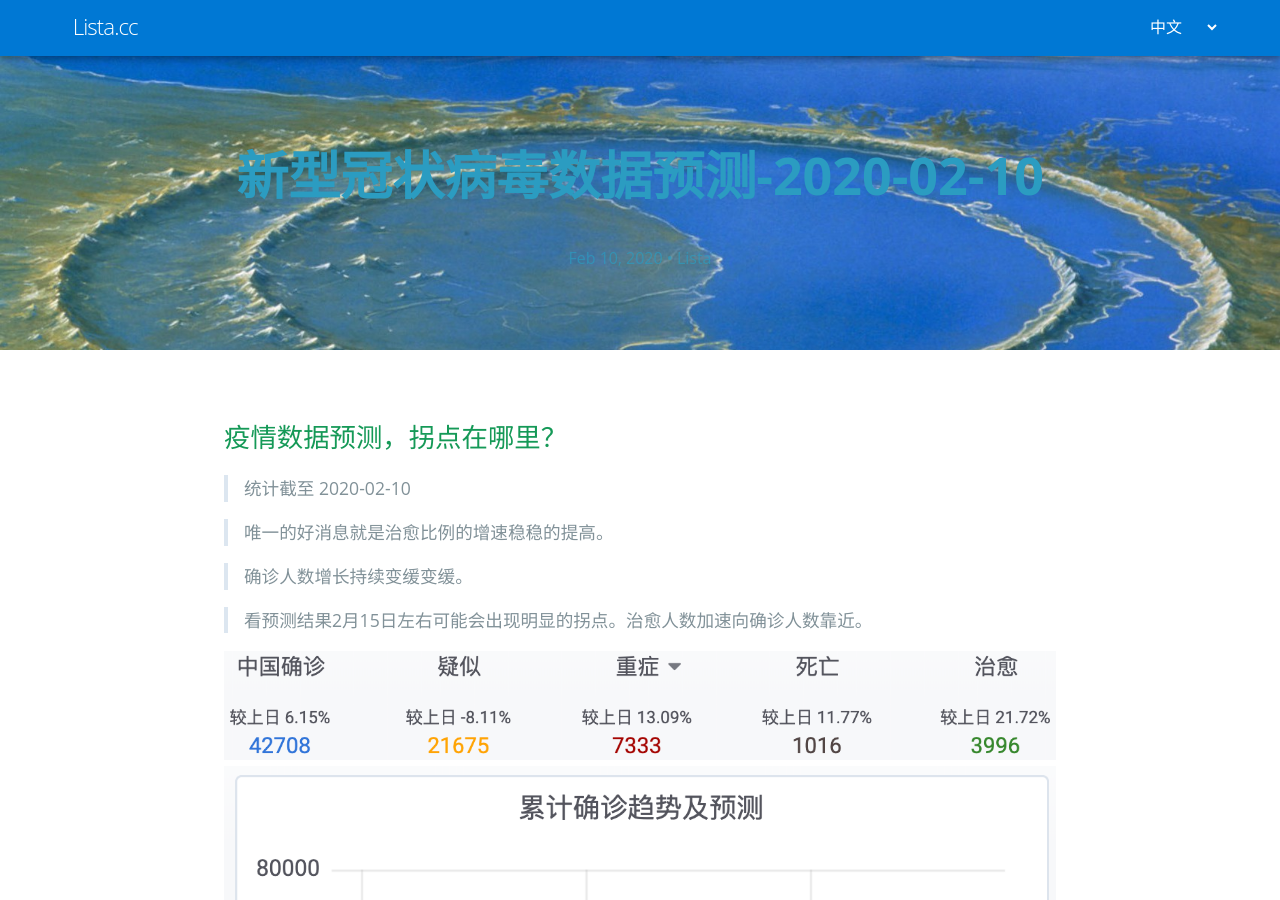
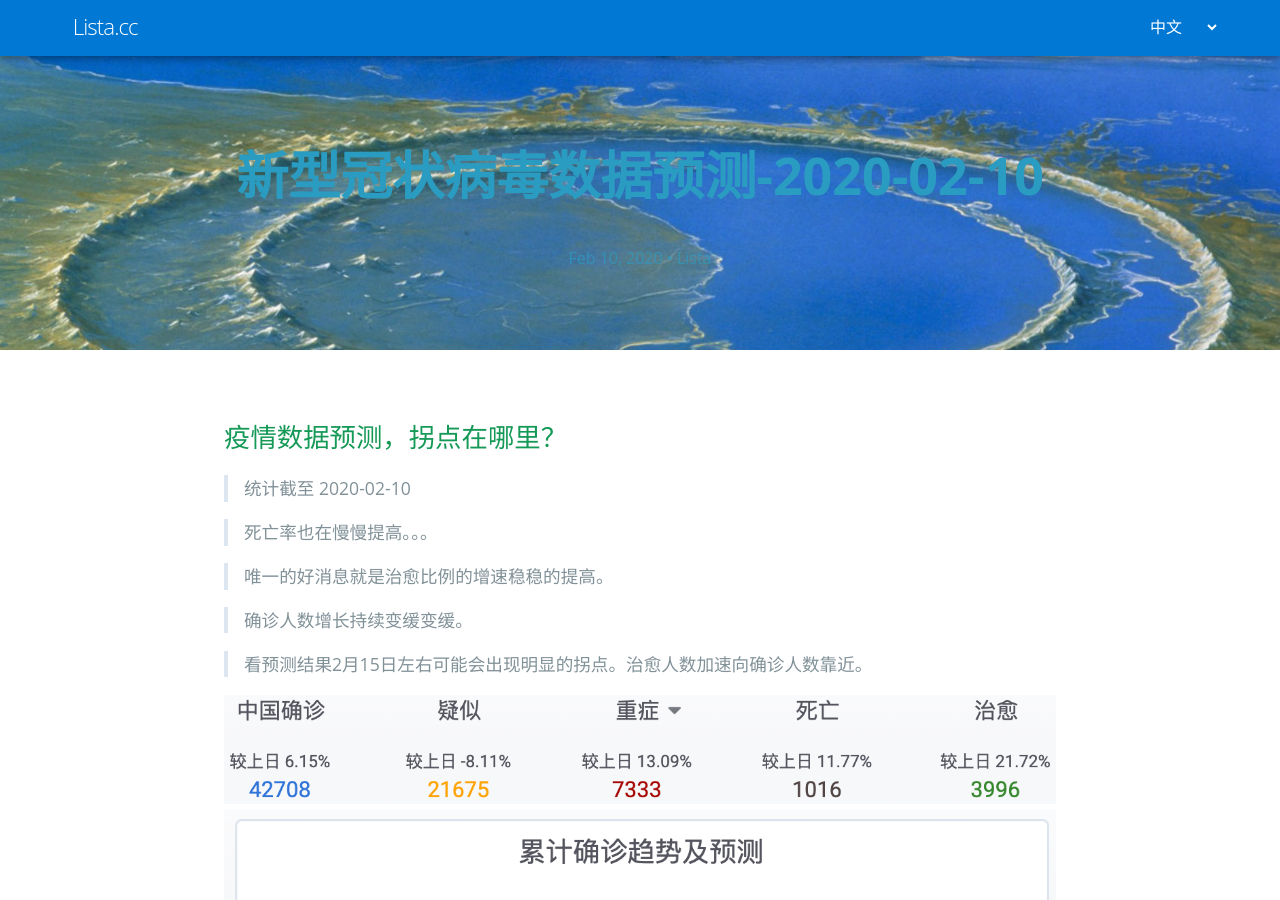
Before and after one commit to joodies/newdata, a Jekyll site: the page built from zh/_posts/2020-02-10-2019-nCoV.md, in a window 1280 px wide and 900 px high. Built offline with Jekyll 4.4.1, drawn with Linux system fonts in a browser that asks for light colours; nearby versions of some CDN libraries; some web fonts are replaced; comment, search, counter and statistics services are not loaded.

Commit message:
Update 2020-02-10-2019-nCoV.md

```diff
--- a/zh/_posts/2020-02-10-2019-nCoV.md
+++ b/zh/_posts/2020-02-10-2019-nCoV.md
@@ -9,6 +9,8 @@ stickie:
 ## 疫情数据预测，拐点在哪里？
 
 >统计截至 2020-02-10
+
+>死亡率也在慢慢提高。。。
 
 >唯一的好消息就是治愈比例的增速稳稳的提高。
 
```
